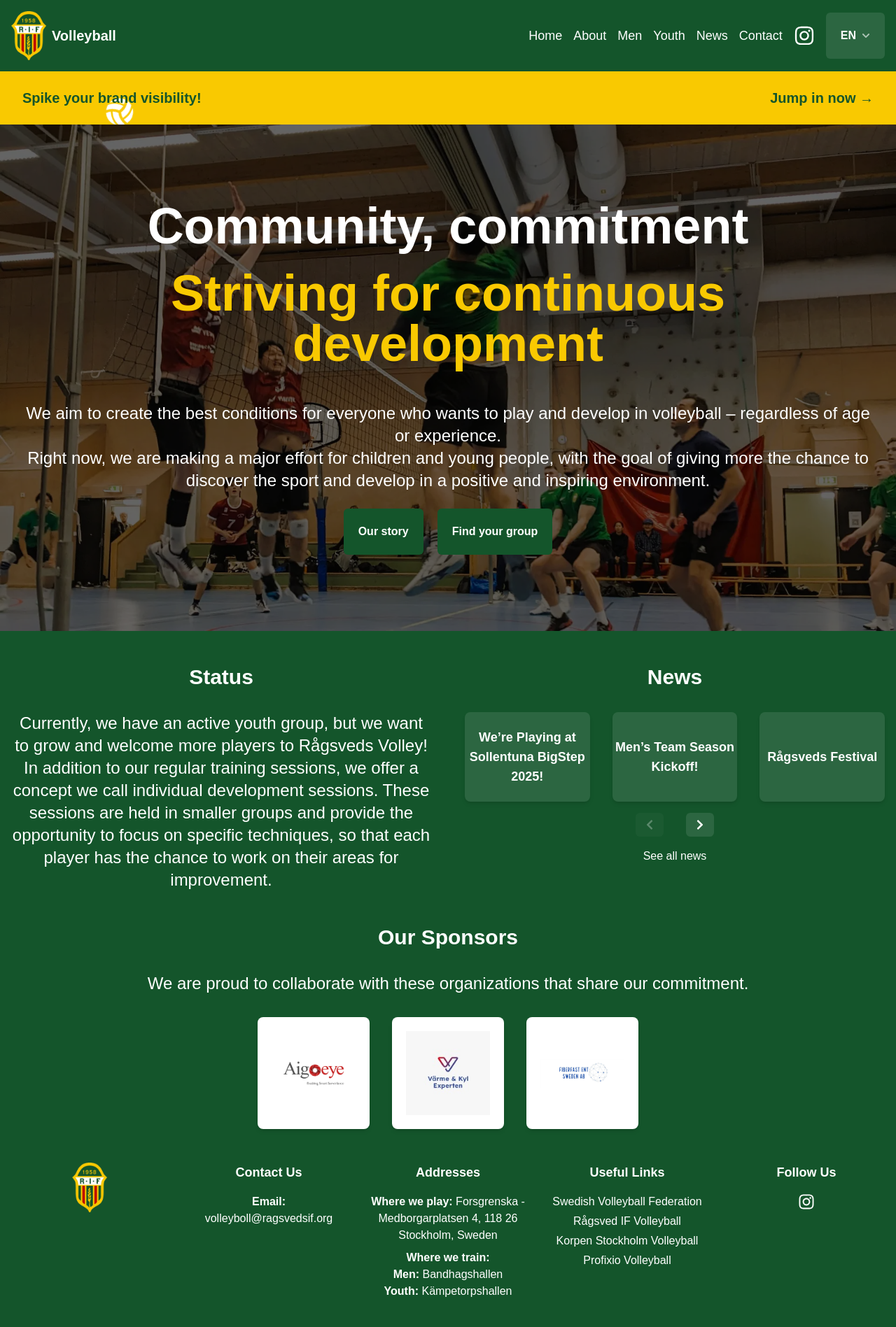
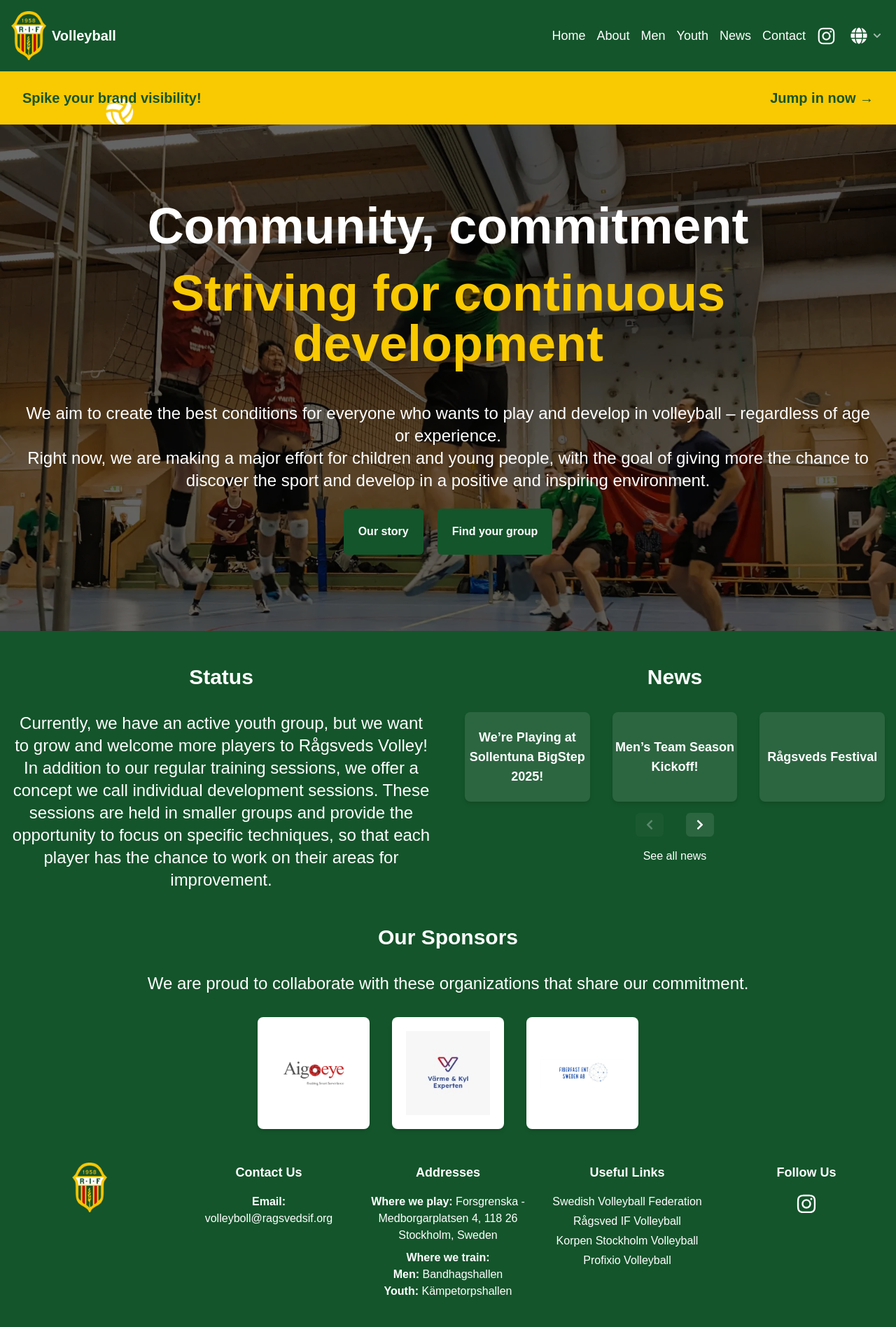
Before and after one commit to maxlearns2code/ragsved-if, a Next.js app: page /en in a window 1280 px wide. Shown: the top 1897 px of the page at 70% size. Built offline with nearby package versions, Linux system fonts and the light colour scheme.

Commit message:
style: redesign Instagram link, LanguageSwitcher, and BackToTopButton

```diff
--- a/app/components/Footer.tsx
+++ b/app/components/Footer.tsx
@@ -2,18 +2,11 @@
 
 import { motion } from "framer-motion";
 import { useTranslations } from "next-intl";
-import dynamic from "next/dynamic";
 import Image from "next/image";
 import Link from "next/link";
 import { useEffect, useState } from "react";
+import { FaArrowUp, FaInstagram } from "react-icons/fa";
 import LanguageSwitcher from "./LanguageSwitcher";
-
-const FaInstagram = dynamic(() =>
-  import("react-icons/fa").then((mod) => mod.FaInstagram)
-);
-const FaArrowUp = dynamic(() =>
-  import("react-icons/fa").then((mod) => mod.FaArrowUp)
-);
 
 const BackToTopButton = () => {
   const [isVisible, setIsVisible] = useState(false);
@@ -42,8 +35,12 @@ const BackToTopButton = () => {
   return (
     <>
       {isVisible && (
-        <button onClick={scrollToTop} className="fixed bottom-0">
-          <FaArrowUp />
+        <button
+          onClick={scrollToTop}
+          className="fixed bottom-5 right-5 w-12 h-12 rounded-full px-0 py-0"
+          aria-label="Back to top"
+        >
+          <FaArrowUp className="w-5 h-5"/>
         </button>
       )}
     </>
@@ -190,7 +187,7 @@ const Footer = () => {
                 aria-label={t("social.instagramAriaLabel")}
               >
                 <FaInstagram
-                  className="w-6 h-6 hover:text-pink-500"
+                  className="text-3xl hover:text-secondary transition-colors duration-300"
                   aria-hidden="true"
                 />
               </a>
@@ -198,7 +195,7 @@ const Footer = () => {
           </div>
         </div>
         <nav aria-label={t("general.footerNavigation")} className="mt-8">
-          <ul className="flex flex-wrap justify-center items-center gap-8 text-lg font-bold">
+          <ul className="flex flex-wrap justify-center items-center gap-8 text-lg">
             <li>
               <Link
                 href="/#hem"
@@ -208,10 +205,7 @@ const Footer = () => {
               </Link>
             </li>
             <li>
-              <Link
-                href="/om"
-                className="hover:text-secondary hover:underline"
-              >
+              <Link href="/om" className="hover:text-secondary hover:underline">
                 {tHeader("about")}
               </Link>
             </li>
--- a/app/components/Header.tsx
+++ b/app/components/Header.tsx
@@ -104,9 +104,9 @@ const Header = () => {
                 target="_blank"
                 rel="noopener noreferrer"
                 aria-label={tFooter("social.instagramAriaLabel")}
-                className="text-3xl hover:text-secondary transition-colors duration-300"
+                className="hover:text-secondary transition-colors duration-300"
               >
-                <FaInstagram aria-hidden="true" />
+                <FaInstagram aria-hidden="true" size={27} className="hover:scale-105"/>
               </a>
               <LanguageSwitcher />
             </div>
--- a/app/components/LanguageSwitcher.tsx
+++ b/app/components/LanguageSwitcher.tsx
@@ -3,7 +3,7 @@
 import { useLocale } from "next-intl";
 import { useRouter } from "next/navigation";
 import { useEffect, useRef, useState } from "react";
-import { FaChevronDown } from "react-icons/fa";
+import { FaGlobe, FaChevronDown } from "react-icons/fa";
 
 export default function LanguageSwitcher() {
   const [isOpen, setIsOpen] = useState(false);
@@ -50,15 +50,15 @@ export default function LanguageSwitcher() {
     <div className="relative" ref={dropdownRef}>
       <button
         onClick={() => setIsOpen(!isOpen)}
-        className="flex items-center gap-2"
+        className="flex items-center gap-2 bg-primary hover:bg-primary p-1"
       >
-        <span>{languages[locale as keyof typeof languages]?.flag}</span>
+        <FaGlobe className="text-2xl hover:text-secondary hover:scale-105 transition-colors duration-300" />
         <FaChevronDown className="text-xs opacity-60" />
       </button>
 
       {isOpen && (
         <div className="absolute top-full right-0 mt-2 w-full sm:w-48 bg-white/10 backdrop-blur-lg rounded-lg overflow-hidden z-50 border border-white/20">
-          <ul className="divide-y divide-white/10 max-h-36 overflow-y-auto scrollbar-thin scrollbar-thumb-white/30 scrollbar-track-transparent">
+          <ul className="divide-y divide-white/10 max-h-24 overflow-y-auto scrollbar-thin scrollbar-thumb-white/30 scrollbar-track-transparent">
             {Object.entries(languages).map(([code, { name, flag }]) => (
               <li
                 key={code}
```
